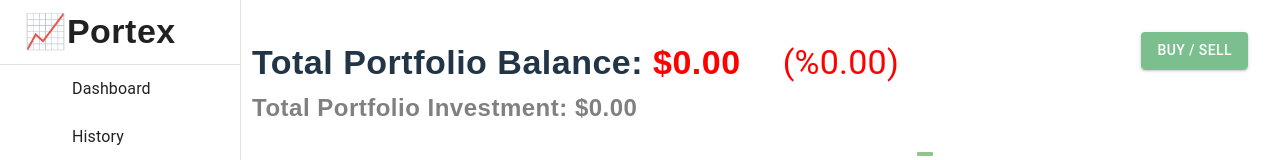
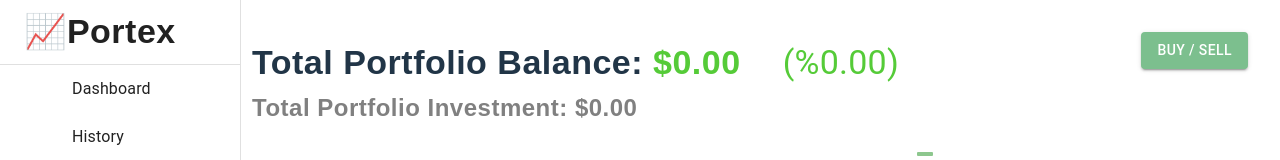
Before and after one commit to miiyuf/hackathon-portfolio, a React (Vite) app in the folder frontend/: page / in a window 1280 px wide. Shown: the top 160 px of the page. Built offline with nearby package versions, Linux system fonts and the light colour scheme; no server answers; some icons are missing; a web font is replaced by a local one.

Commit message:
small fix

```diff
--- a/frontend/src/components/TotalPortfolioInfo.tsx
+++ b/frontend/src/components/TotalPortfolioInfo.tsx
@@ -42,7 +42,7 @@ function TotalPortfolioInfo() {
                     <span
                         style={{
                             color:
-                                Number(portfolioInfoState.portfolioBalance) > 0
+                                Number(portfolioInfoState.portfolioBalance) >= 0
                                     ? '#55cb38ff'
                                     : 'red',
                         }}
@@ -52,7 +52,7 @@ function TotalPortfolioInfo() {
                     </span>
                 </Typography>
                 <div style={{ marginLeft: 10 }}>
-                    {Number(portfolioInfoState.portfolioBalance) > 0 ? (
+                    {Number(portfolioInfoState.portfolioBalance) >= 0 ? (
                         <TrendingUpIcon style={{ color: '#55cb38ff' }} />
                     ) : (
                         <TrendingDownIcon style={{ color: 'red' }} />
@@ -64,7 +64,7 @@ function TotalPortfolioInfo() {
                         variant="h4"
                         style={{
                             color:
-                                Number(portfolioInfoState.portfolioBalance) > 0
+                                Number(portfolioInfoState.portfolioBalance) >= 0
                                     ? '#55cb38ff'
                                     : 'red',
                         }}
```
